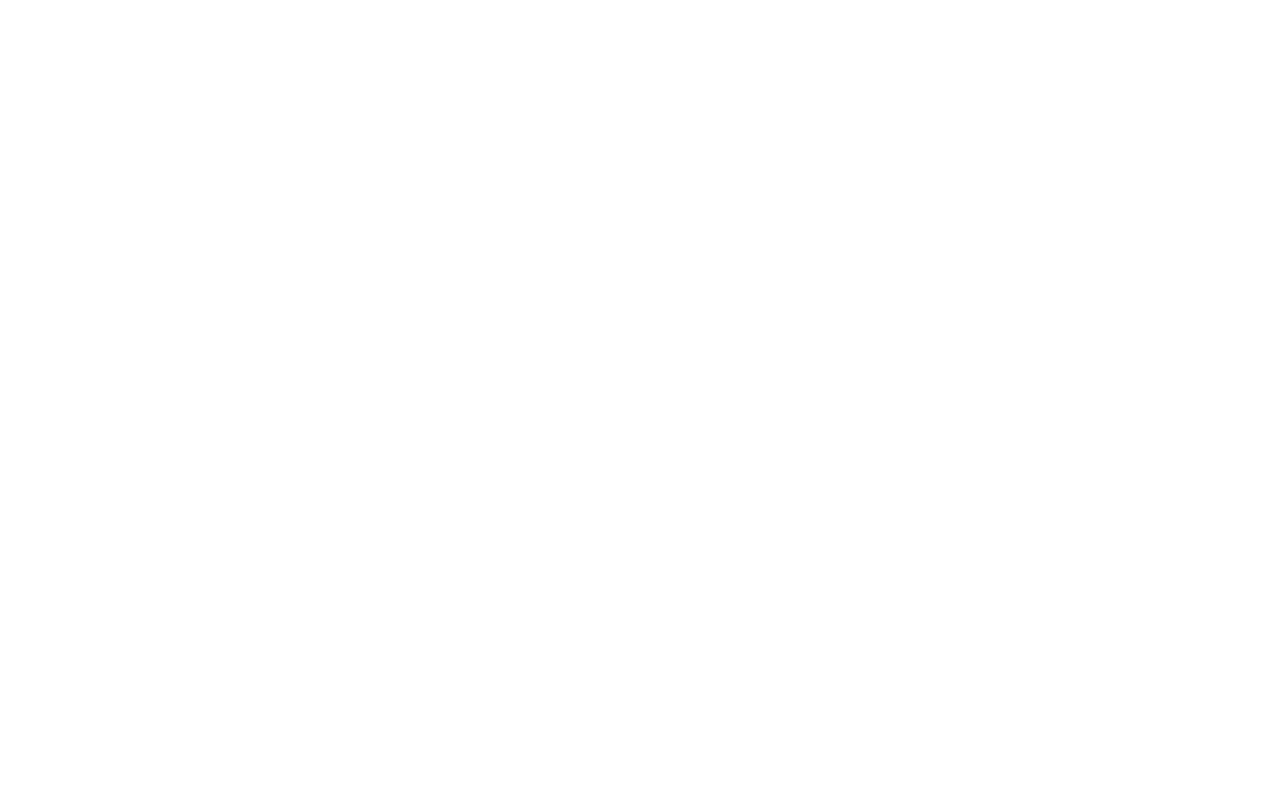
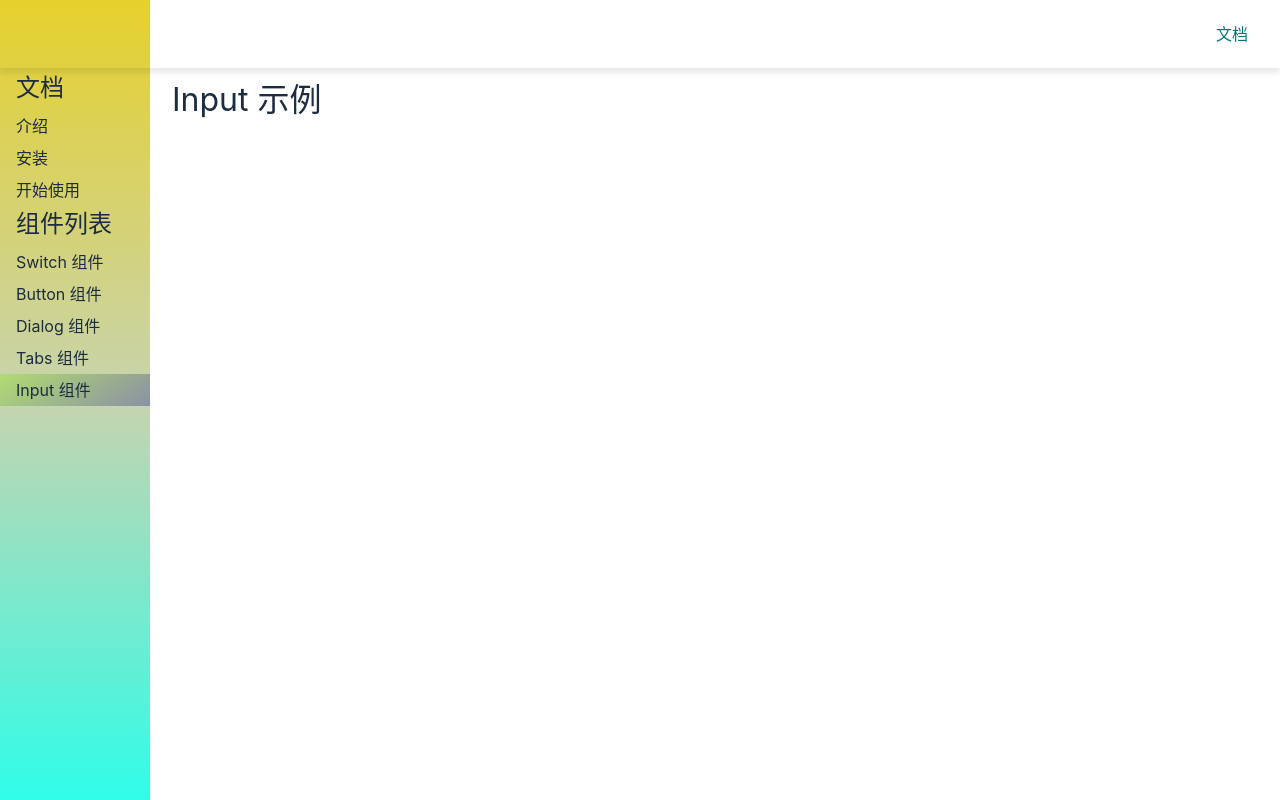
Before and after one commit to origami0227/pokemonUI, a Vue app: page /#/doc/input in a window 1280 px wide. Before the commit this address had no page. Built offline with nearby package versions, Linux system fonts and the light colour scheme.

Commit message:
初始化input组件并修复一个bug

```diff
--- /dev/null
+++ b/src/components/InputDemo.vue
@@ -0,0 +1,5 @@
+<template>
+<div>
+  <h1>Input 示例</h1>
+</div>
+</template>
--- a/src/lib/Switch.vue
+++ b/src/lib/Switch.vue
@@ -5,7 +5,6 @@
   </button>
 </template>
 <script lang="ts">
-import {ref} from 'vue'
 
 export default {
   props: {
@@ -21,51 +20,46 @@
 }
 
 </script>
-<style lang="scss" scoped>
+<style lang="scss">
+@use "sass:math";
 $h: 22px;
 $h2: $h - 4px;
 .pokemon-switch {
   height: $h;
-  width: $h*2;
+  width: $h * 2;
   border: none;
   background: #bfbfbf;
-  border-radius: calc($h2 / 2);
+  border-radius: $h/2;
   position: relative;
-
-  > span {
+  >span {
     position: absolute;
     top: 2px;
     left: 2px;
     height: $h2;
     width: $h2;
     background: white;
-    border-radius: calc($h2 / 2);
+    border-radius: $h/2;
     transition: all 250ms;
   }
-
   &.pokemon-checked {
     background: #1890ff;
-
-    > span {
+    >span {
       left: calc(100% - #{$h2} - 2px);
     }
   }
-
+  &:focus {
+    outline: none;
+  }
+  &:active {
+    >span {
+      width: $h2 + 4px;
+    }
+  }
   &.pokemon-checked:active {
-    > span {
+    >span {
       width: $h2 + 4px;
       margin-left: -4px;
     }
   }
-
-  &:focus {
-    outline: none;
-  }
-
-  &:active {
-    > span {
-      width: $h2 + 4px;
-    }
-  }
 }
 </style>
--- a/src/markdown/intro.md
+++ b/src/markdown/intro.md
@@ -5,6 +5,6 @@
 
 这款组件库为了学习Vue3以及总结其他前端技术制作的，全程亲手编写，尽量不采用第三方库，包括你现在看到的这个官网也几乎都是我自己写的。
 
-所以如果强烈不建议你将此 UI 库用于生产环境。但如果你是抱着看源代码的目的来的，那么这个库还是值得一看的。源代码放在了github.com/origami0227/pokemonUI，历史提交信息非常规范，你可以按提交的顺序逐个查看；你也可以直接查看每个组件的源代码和示例，运行方法见 README.md。
+所以强烈不建议你将此 UI 库用于生产环境。但如果你是抱着看源代码的目的来的，那么这个库还是值得一看的。源代码放在了github.com/origami0227/pokemonUI，历史提交信息非常规范，你可以按提交的顺序逐个查看；你也可以直接查看每个组件的源代码和示例，运行方法见 README.md。
 
 下一节：[安装](#/doc/install)
--- a/src/router.ts
+++ b/src/router.ts
@@ -5,6 +5,7 @@
 import ButtonDemo from './components/ButtonDemo.vue'
 import DialogDemo from './components/DialogDemo.vue'
 import TabsDemo from './components/TabsDemo.vue'
+import InputDemo from './components/InputDemo.vue'
 import {h} from 'vue'
 import Markdown from './components/Markdown.vue'
 import intro from './markdown/intro.md'
@@ -28,7 +29,8 @@
                 {path: 'switch', component: SwitchDemo},
                 {path: 'button', component: ButtonDemo},
                 {path: 'dialog', component: DialogDemo},
-                {path: 'tabs', component: TabsDemo}
+                {path: 'tabs', component: TabsDemo},
+                {path: 'input', component: InputDemo},
             ]
         }
     ]
--- a/src/views/Doc.vue
+++ b/src/views/Doc.vue
@@ -28,6 +28,9 @@
           </li>
           <li>
             <router-link to="/doc/tabs">Tabs 组件</router-link>
+          </li>
+          <li>
+            <router-link to="/doc/input">Input 组件</router-link>
           </li>
         </ol>
       </aside>
```
Also changed, not shown: 2 other files (tests, documents, lock files or other folders).
